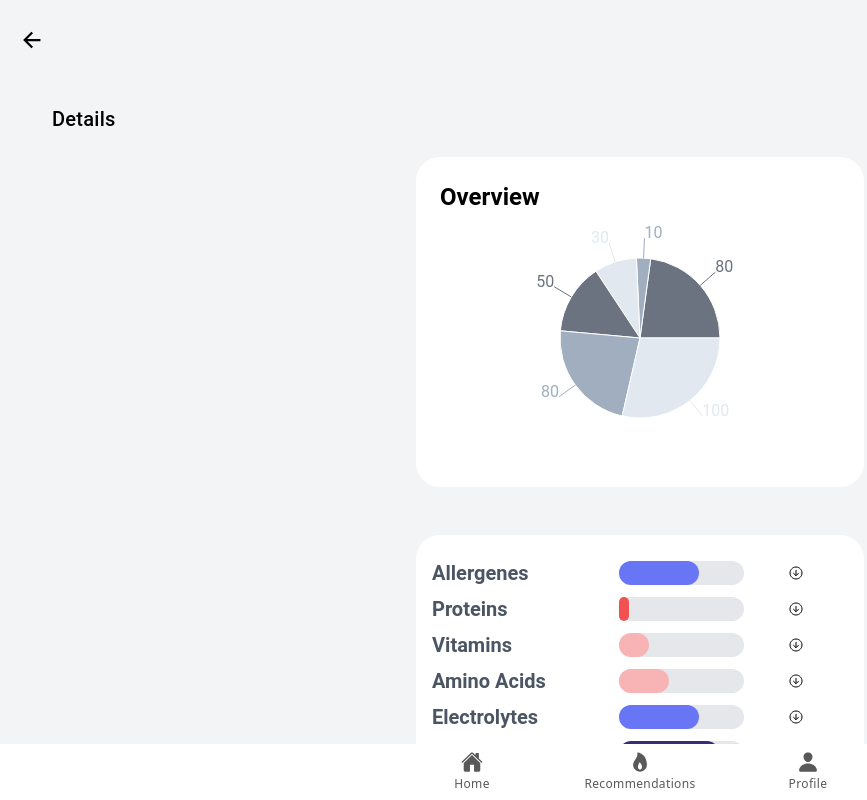
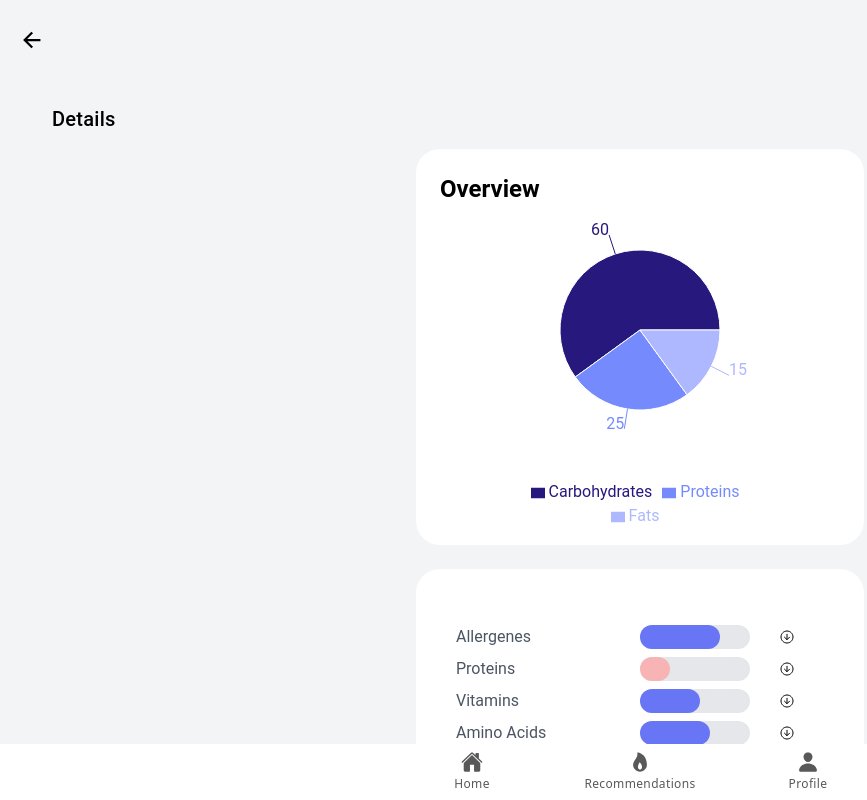
Before and after one commit to starthack-spectrasquad/frontend, a React (Vite) app: page /details in a window 1280 px wide. Shown: the whole page, without its empty margins (0-867 px from the left). Built offline with nearby package versions, Linux system fonts and the light colour scheme.

Commit message:
asthetitcs, mostly on detail view

```diff
--- a/src/pages/Details.tsx
+++ b/src/pages/Details.tsx
@@ -1,21 +1,75 @@
-import {IonBackButton, IonContent, IonHeader, IonIcon, IonPage, IonTitle, IonToolbar} from '@ionic/react';
+import { IonBackButton, IonContent, IonHeader, IonIcon, IonPage, IonTitle, IonToolbar } from '@ionic/react';
 import Container from '../components/Container';
+import { useState } from 'react';
 import Heading from "../components/Heading";
-import {Cell, Pie, PieChart, Tooltip} from "recharts";
+import { Cell, Pie, PieChart, Tooltip, Legend } from "recharts";
 import CustomBarChart from "../components/CustomBarChart";
-import {arrowForwardCircle, arrowDownCircleOutline} from "ionicons/icons";
+import { arrowForwardCircle, arrowDownCircleOutline, arrowUpCircleOutline } from "ionicons/icons";
+
+interface AdvancedData {
+    Allergenes: any,
+    Proteins: any,
+    Vitamins: any,
+    "Amino Acids": any,
+    Electrolytes: any,
+    Bodybuilding: any,
+    AllergenesExpanded: boolean,
+    ProteinsExpanded: boolean,
+    VitaminsExpanded: boolean,
+    AminoAcidsExpanded: boolean,
+    ElectrolytesExpanded: boolean,
+    BodybuildingExpanded: boolean
+}
+
+const dailyData = [
+    { name: 'Allergenes', value: 80, },
+    { name: 'Proteins', value: 30, },
+    { name: 'Vitamins', value: 60, },
+    { name: 'Amino Acids', value: 70, },
+    { name: 'Electrolytes', value: 80, },
+    { name: 'Bodybuilding', value: 55, },
+];
 
 const Details: React.FC = () => {
-    const data = [
-        { name: 'Allergenes', value: 80,  },
-        { name: 'Proteins', value: 10,},
-        { name: 'Vitamins', value: 30, },
-        { name: 'Amino Acids', value: 50, },
-        { name: 'Electrolytes', value: 80, },
-        { name: 'Bodybuilding', value: 100,  },
+    const macroData = [
+        { name: 'Carbohydrates', value: 60, },
+        { name: 'Proteins', value: 25, },
+        { name: 'Fats', value: 15, },
     ];
 
-    const COLORS = ['#6b7280', '#a0aec0', '#e2e8f0'];
+    const COLORS = ['#27187E', '#758BFD', '#AEB8FE'];
+
+    const [advancedData, setAdvancedData] = useState<AdvancedData>(
+        {
+            Allergenes: {
+                Lactose: "17.3 grams", Gluten: "166mg", Nuts: "0mg", Soy: "0mg", Eggs: "0mg"
+            },
+            Proteins: {
+                Whey: "4.7 grams", Casein: "2.3 grams", Soy: "0mg", Pea: "0mg", Hemp: "0mg"
+            },
+
+            Vitamins: {
+                A: "3mcg", B: "0.4mg", C: "0mg", D: "0mg", E: "0.14mg"
+            },
+
+            "Amino Acids": {
+                Leucine: "100mg", Isoleucine: "70mg", Valine: "40mg", Methionine: "20mg", Phenylalanine: "0mg"
+            },
+            Electrolytes: {
+                Sodium: "100mg", Potassium: "70mg", Chloride: "40mg", Magnesium: "20mg", Calcium: "0mg"
+            },
+            Bodybuilding: {
+                Creatine: "100mg", BetaAlanine: "70mg", Citrulline: "40mg", BCAA: "20mg", HMB: "0mg"
+            },
+            AllergenesExpanded: false,
+            ProteinsExpanded: false,
+            VitaminsExpanded: false,
+            AminoAcidsExpanded: false,
+            ElectrolytesExpanded: false,
+            BodybuildingExpanded: false
+        }
+
+    )
 
     return (
         <IonPage >
@@ -23,18 +77,17 @@ const Details: React.FC = () => {
                 <div className="bg-gray-100 h-fit min-h-full  px-2 py-4">
                     <div className='flex items-center jusitify-between'>
                         <IonBackButton defaultHref="home"></IonBackButton>
-                       <div></div>
                     </div>
-                   <Heading name={"Details"}/>
+                    <Heading name={"Details"} />
                     <Container>
 
 
-                       <div className="max-w-md mx-auto my-2 mb-12 p-6 bg-white rounded-3xl">
+                        <div className="max-w-md mx-auto mb-6 p-6 pb-10 bg-white rounded-3xl">
                             <div className="text-2xl font-semibold">Overview</div>
                             <div className="flex items-center justify-center">
-                               <PieChart width={250} height={250}>
+                                <PieChart width={250} height={300}>
                                     <Pie
-                                       data={data}
+                                        data={macroData}
                                         cx={120}
                                         cy={120}
                                         innerRadius={0}
@@ -43,19 +96,25 @@ const Details: React.FC = () => {
                                         paddingAngle={0}
                                         dataKey="value"
                                         label
+
                                     >
-                                       {data.map((entry, index) => (
-                                           <Cell key={`cell-${index}`} fill={COLORS[index % COLORS.length]}/>
+
+                                        {macroData.map((entry, index) => (
+                                            <Cell key={`cell-${index}`} fill={COLORS[index % COLORS.length]} />
                                         ))}
+
+
                                     </Pie>
-                                   <Tooltip/>
+                                    <Tooltip />
+                                    <Legend verticalAlign="bottom" height={20} />
                                 </PieChart>
                             </div>
 
                         </div>
 
                         <div className="max-w-md mx-auto my-2 p-4 bg-white rounded-3xl">
-                           {data.map((e: any): any => {
+                            <div className="max-w-md mx-auto my-2 p-6 bg-white rounded-3xl">
+                                {dailyData.map((e: any, index: number): any => {
                                     let customClass = "h-6 flex items-center justify-center"
                                     if (e.value > 80 && e.value <= 120)
                                         customClass += " bg-indigo-900"
@@ -65,25 +124,66 @@ const Details: React.FC = () => {
                                         customClass += " bg-red-300"
                                     else
                                         customClass += " bg-red-500"
-                               //80-120 indigo-900 50-80
 
                                     return (
-                                   <div className={"flex items-center my-2"}>
-                                       <h3 className=" font-semibold text-xl text-gray-600"
-                                           style={{width: "45%"}}>{e.name}</h3>
-                                       <div className='flex items-center h-6 bg-gray-200 '
-                                            style={{width: "30%", borderRadius: "25px"}}>
-                                           <div className={customClass}
-                                                style={{width: e.value, borderRadius: "25px"}}></div>
-                                           <div className=' bg-gray-200 h-6'
-                                                style={{width: 100 - e.value, borderRadius: "25px"}}></div>
+                                        <>
+                                            <div className={"flex items-center my-2"} key={e.name + index}
+                                                onClick={
+                                                    // trying to access the element advancedData . nameExpanded, so e.g. advancedData.ProteinsExpanded
+                                                    () => {
+                                                        const field = `${e.name}Expanded`
+                                                        const newData = JSON.parse(JSON.stringify(advancedData))
+                                                        newData[field as keyof AdvancedData] = !newData[field as keyof AdvancedData]
+                                                        setAdvancedData(newData)
+                                                    }
+                                                }>
+                                                <h3 className="text-base text-gray-600"
+                                                    style={{ width: "50%" }}>{e.name}</h3>
+                                                <div className='flex items-center h-6 bg-gray-200 ' style={{ width: "30%", borderRadius: "25px" }}>
+                                                    <div className={customClass} style={{ width: e.value, borderRadius: "25px" }}></div>
+                                                    <div className=' bg-gray-200 h-6' style={{ width: 100 - e.value, borderRadius: "25px" }}></div>
                                                 </div>
-                                       <div className={"flex justify-center"} style={{width: "25%"}}>
-                                           <IonIcon icon={arrowDownCircleOutline}/>
+
+                                                {
+                                                    (() => {
+                                                        // trying to access the element advancedData . nameExpanded, so e.g. advancedData.ProteinsExpanded
+                                                        if (advancedData[`${e.name}Expanded` as keyof AdvancedData] === true) {
+                                                            return (
+                                                                <div className={"flex justify-center"} style={{ width: "20%" }}>
+                                                                    <IonIcon icon={arrowUpCircleOutline} />
                                                                 </div>
+                                                            );
+                                                        } else {
+                                                            return (
+                                                                <div className={"flex justify-center"} style={{ width: "20%" }}>
+                                                                    <IonIcon icon={arrowDownCircleOutline} />
                                                                 </div>
+                                                            );
+                                                        }
+                                                        return null;
+                                                    })()
+                                                }
+                                            </div>
+                                            {
+                                                (() => {
+                                                    // trying to access the element advancedData . nameExpanded, so e.g. advancedData.ProteinsExpanded
+                                                    if (advancedData[`${e.name}Expanded` as keyof AdvancedData] === true) {
+                                                        return (
+                                                            <div className="">
+                                                                {Object.entries(advancedData[e.name]).map(([key, value]) => (
+                                                                    <p key={key}>{key}: {value}</p>
+                                                                ))}
+                                                            </div>
+                                                        );
+                                                    }
+                                                    return null;
+                                                })()
+                                            }
+                                        </>
                                     )
                                 })}
+
+                            </div >
 
                         </div>
                     </Container>
```
Also changed, not shown: src/pages/Home.tsx (+16 -2 lines). Lines whose indentation alone changed are shown as unchanged.
